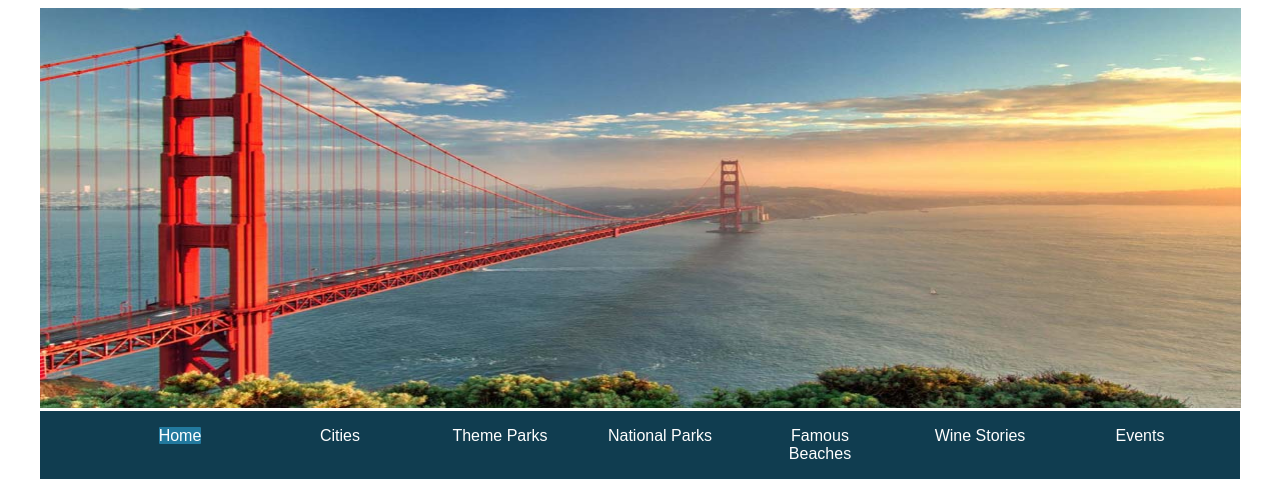
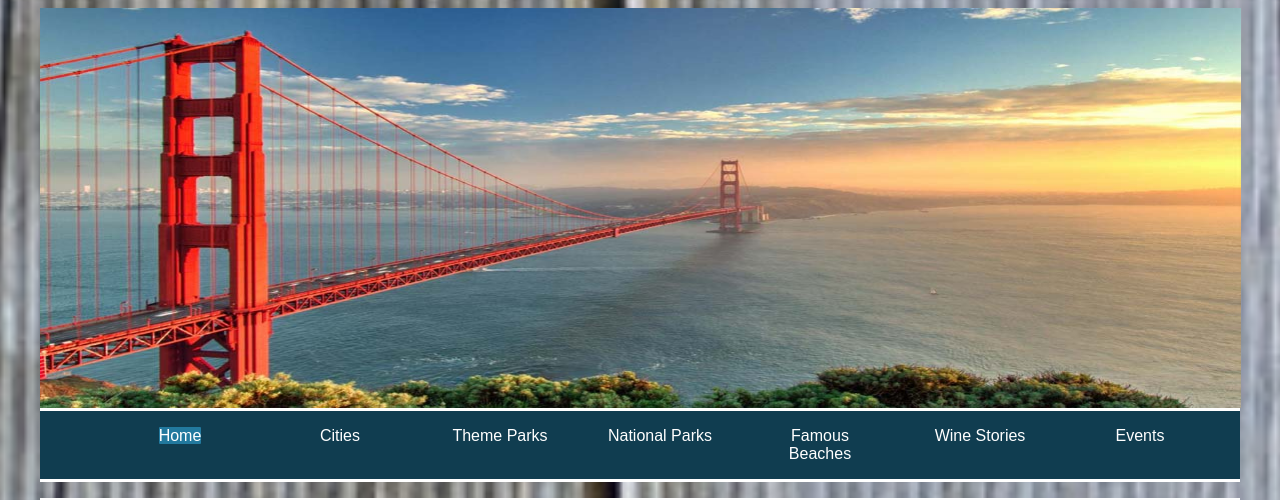
Before and after one commit to ITSchool-Web-Heroines/Proiect-HTML-CSS, a website: page cities/sanfrancisco.html in a window 1280 px wide. Shown: the top 500 px of the page. Drawn offline with Linux system fonts and the light colour scheme; the site is published under a folder, as on GitHub Pages, so addresses that start at the root find nothing.

Commit message:
Update sanfrancisco.css

```diff
--- a/cities/sanfrancisco.css
+++ b/cities/sanfrancisco.css
@@ -1,5 +1,5 @@
 body {
-  background-image: url("/background.jpeg");
+  background-image: url("../background.jpeg");
   background-size: cover;
   background-position: center;
 }
```
